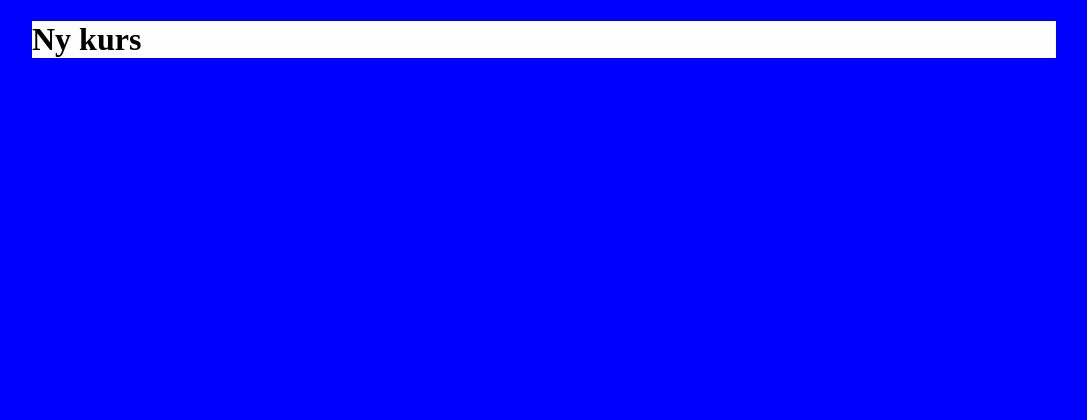
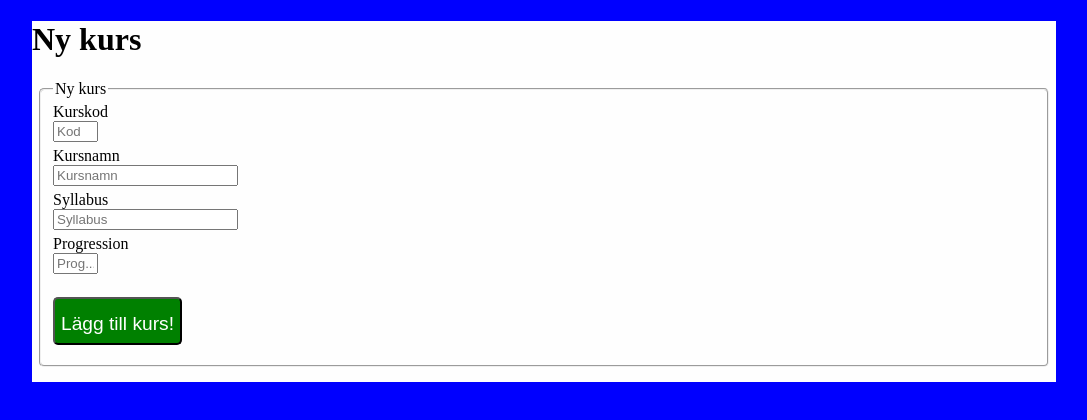
Before and after one commit to Bakko50B/TS_Moment1, a plain HTML site: page insert.html in a window 1280 px wide. Shown: the whole page, without its empty margins (96-1183 px from the left). Drawn offline with Linux system fonts and the light colour scheme.

Commit message:
mer i insert.html och styling

```diff
--- a/css/style.css
+++ b/css/style.css
@@ -13,6 +13,7 @@ main {
     width: 80%;
     height: fit-content;
     background-color: #fefefe;
+    padding-bottom: 10px;
 }
 
 
@@ -44,6 +45,35 @@ td {
     word-wrap: break-word;
 }
 
+form {
+    margin: 5px;
+}
+
+form button {
+    background-color: green;
+    color: white;
+    display: inline-block;
+    width: fit-content;
+    height: 3rem;
+    line-height: 3rem;
+    font-size: 1.2rem;
+    margin-bottom: 10px;
+    border-radius: 5px;
+}
+
+fieldset {
+    border-radius: 5px;
+}
+
+input {
+    margin-bottom: 5px;
+    display: block;
+}
+
+#courseCode, #progression {
+    width: 5ch;
+}
+
 @media screen and (max-width: 700px) {
     main {
         width: 100%;
--- a/insert.html
+++ b/insert.html
@@ -10,6 +10,21 @@
 <body>
     <main>
         <h1>Ny kurs</h1>
+        <form id="dataForm">
+            <fieldset>
+                <legend>Ny kurs</legend>
+                <label for="courseCode">Kurskod</label><br>
+                <input type="text" id="courseCode" name="courseCode" placeholder="Kod" required>
+                <label for="courseName">Kursnamn</label><br>
+                <input type="text" id="courseName" name="courseName" placeholder="Kursnamn" required>
+                <label for="syllabus">Syllabus</label><br>
+                <input type="text" id="syllabus" name="syllabus" placeholder="Syllabus" required>
+                <label for="progression">Progression</label><br>
+                <input type="text" id="progression" name="progression" placeholder="Prog..." required>
+                <br>
+                <button type="submit">Lägg till kurs!</button>
+            </fieldset>
+        </form>
     </main>
 </body>
 </html>
```
